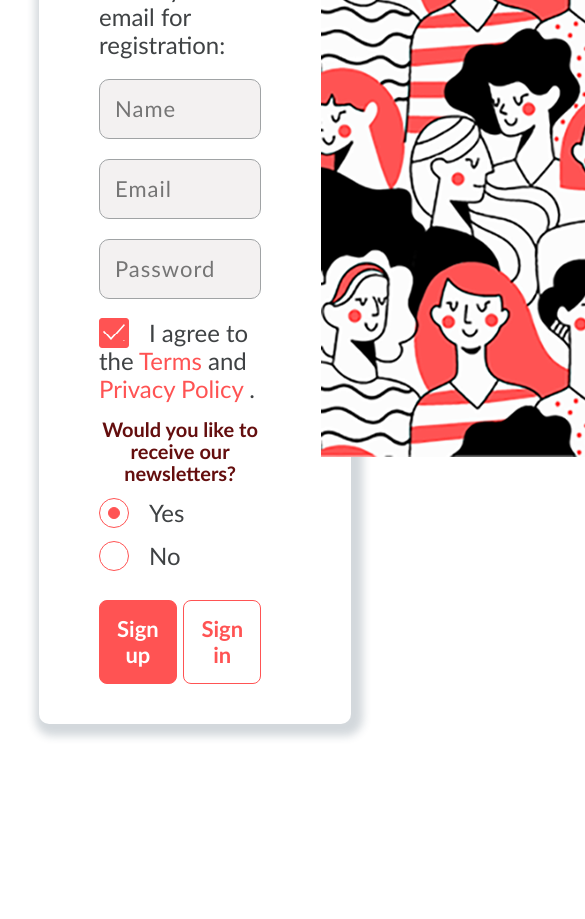
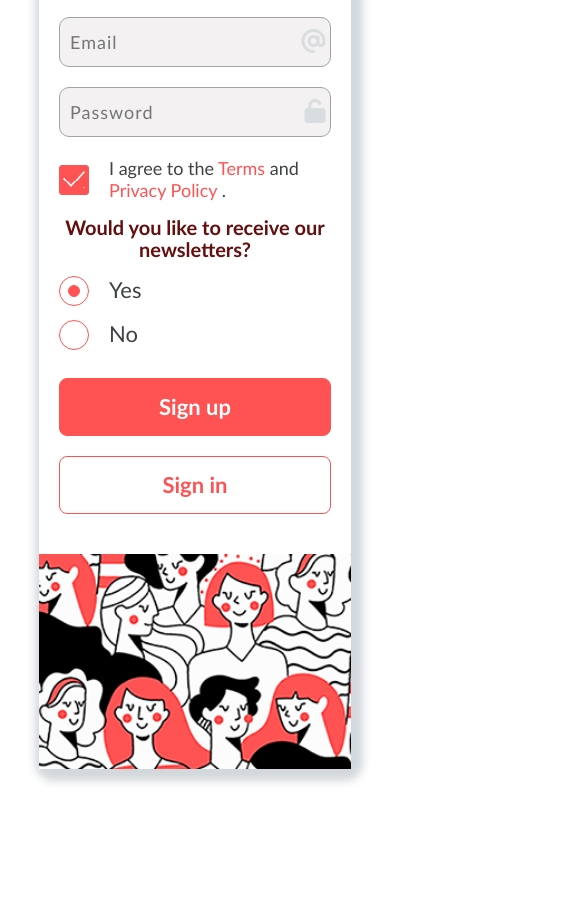
Before and after one commit to Otkrovennost/Anastasiya-Ivanova-Tasks, a plain HTML site: page task-2/index.html in a window 390 px wide. Shown: the part 443-1362 px from the top of the page, 585 px wide, since content can reach past the window. Before the commit the page ends 1317 px from the top, so only its background shows below. Drawn offline with Linux system fonts and the light colour scheme; a web font is replaced by a local one.

Commit message:
feat:merge main and add responsive

```diff
--- a/task-2/index.html
+++ b/task-2/index.html
@@ -40,12 +40,15 @@
             <ul class="registration__list">
               <li class="registration__item">
                 <input type="text" name="user-name" placeholder="Name" required>
+                <i class="fas fa-user"></i>
               </li>
               <li class="registration__item">
                 <input type="text" name="user-email" placeholder="Email" required>
+                <i class="fas fa-at"></i>
               </li>
               <li class="registration__item">
                 <input type="password" name="uaer-password" placeholder="Password" required>
+                <i class="fas fa-unlock"></i>
               </li>
             </ul>
             <div class="registration__agree">
@@ -69,11 +72,17 @@
               </div>
             </div>
             <div class="registration__btn-block">
-              <button class="registration__button" type="button">Sign up</button>
-              <button class="registration__button registration__button--login" href="#">Sign in</button>
+              <button class="registration__button" type="submit">Sign up</button>
+              <button class="registration__button registration__button--login" type="button">Sign in</button>
             </div>
           </form>
-          <img src="img/photo.png" alt="Card" width="451" height="750">
+          <div class="registration__img">
+            <picture>
+              <source media="(max-width: 767px)" srcset="img/photo-mobile.png">
+              <source media="(max-width: 1023px)" srcset="img/photo-tablet.png">
+              <img src="img/photo-desktop.png" width="457" height="760" alt="Card">
+            </picture>
+          </div>
         </div>
       </section>
     </main>
--- a/task-2/style.css
+++ b/task-2/style.css
@@ -36,11 +36,26 @@ body {
     color: #3f4244;
 }
 
+a {
+    color: inherit;
+    text-decoration: none;
+    text-decoration-skip-ink: none;
+    transition-timing-function: ease-in-out;
+    transition-duration: 0.3s;
+    transition-property: color, opacity, background-color, border-color, box-shadow;
+}
+
+img {
+    display: block;
+    max-width: 100%;
+    height: auto;
+}
+
 .registration {
     display: flex;
-    max-width: 1400px;
     width: 80%;
-    min-height: 750px;
+    max-width: 1460px;
+    min-height: 760px;
     margin: 150px auto;
     border-radius: 10px;
     box-shadow: 4px 4px 8px 8px rgba(34, 60, 80, 0.2);
@@ -51,11 +66,12 @@ body {
 
 .registration form {
     width: 58%;
+    box-sizing: border-box;
     display: flex;
     flex-direction: column;
     justify-content: center;
     align-items: center;
-    padding: 40px 60px;
+    padding: 40px 60px 20px;
 }
 
 .registration__title {
@@ -75,7 +91,7 @@ body {
 .registration__social {
     display: flex;
     flex-wrap: wrap;
-    margin: 0 0 20px 0;
+    margin: 0;
     padding: 0;
     list-style: none;
 }
@@ -88,13 +104,21 @@ body {
 }
 
 .registration__item {
+    position: relative;
     width: 100%;
     margin-bottom: 20px;
 }
 
+.registration__item i {
+    position: absolute;
+    top: 33%;
+    right: 2%;
+    color: #d9dddf;
+}
+
 .registration__item input {
     width: 100%;
-    padding: 15px;
+    padding: 15px 40px 15px 15px;
     box-sizing: border-box;
     font-size: 22px;
     line-height: 28px;
@@ -120,8 +144,17 @@ body {
     color: #ff5353;
 }
 
+.registration__terms:focus,
+.registration__terms:hover,
+.registration__policy:focus,
+.registration__policy:hover {
+    outline: none;
+    opacity: 0.6;
+}
+
 .registration__agree {
     width: 100%;
+    display: flex;
     margin-bottom: 15px;
 }
 
@@ -174,7 +207,7 @@ body {
 .registration__button {
     display: table;
     width: 48%;
-    margin: 0;
+    margin: 0 0 20px 0;
     padding: 15px;
     font-family: "Calibri", "Arial", sans-serif;
     font-size: 22px;
@@ -190,6 +223,7 @@ body {
 
 .registration__button:focus,
 .registration__button:hover {
+    outline: none;
     color: #ff5353;
     background-color: transparent;
 }
@@ -204,9 +238,18 @@ body {
 
 .registration__button--login:focus,
 .registration__button--login:hover {
+    outline: none;
     color: #fff;
     background-color: #ff5353;
     border: 1px solid #ff5353;
+}
+
+.registration__img {
+    margin-left: auto;
+}
+
+.registration__img img {
+    height: 100%;
 }
 
 .social__item {
@@ -216,6 +259,7 @@ body {
     width: 42px;
     height: 42px;
     margin-right: 15px;
+    margin-bottom: 20px;
     border: 1px solid #000;
     border-radius: 30px;
     transition: all easy 0.6s;
@@ -291,3 +335,76 @@ body {
 .radio-block__input:hover + .radio-block__label::before {
     border: 1px solid rgb(179, 12, 12);
 }
+
+@media (max-width: 1023px) {
+    .registration {
+        flex-direction: column;
+    }
+
+    .registration form {
+        width: calc(100% - 40px);
+        box-sizing: content-box;
+        padding-right: 20px;
+        padding-left: 20px;
+    }
+
+    .registration__img {
+        width: 100%;
+        margin-left: 0;
+    }
+
+    .registration__img img {
+        width: 100%;
+    }
+}
+
+
+@media (max-width: 767px) {
+    .registration {
+        min-width: 280px;
+    }
+
+    .registration__title {
+        font-size: 32px;
+        line-height: 40px;
+    }
+
+    .registration p {
+        text-align: center;
+    }
+
+    .registration__item input {
+        padding: 10px 30px 10px 10px;
+        font-size: 18px;
+    }
+
+    .registration__item i {
+        top: 24%;
+    }
+
+    .registration__checkbox {
+        font-size: 18px;
+        line-height: 22px;
+    }
+
+    .registration__checker + .registration__checkbox::before {
+        top: 18%
+    }
+
+    .registration__checker:checked + .registration__checkbox::after {
+       top: 32%;
+    }
+
+    .registration__button {
+        width: 100%;
+        margin-left: 0;
+    }
+
+    .social__item {
+        margin-right: 8px;
+    }
+
+    .radio-block__label {
+        font-size: 22px;
+    }
+}
```
Also changed, not shown: task-2/img/photo-desktop.png (added), task-2/img/photo-mobile.png (added), task-2/img/photo-tablet.png (added), task-2/img/photo.png (deleted).
